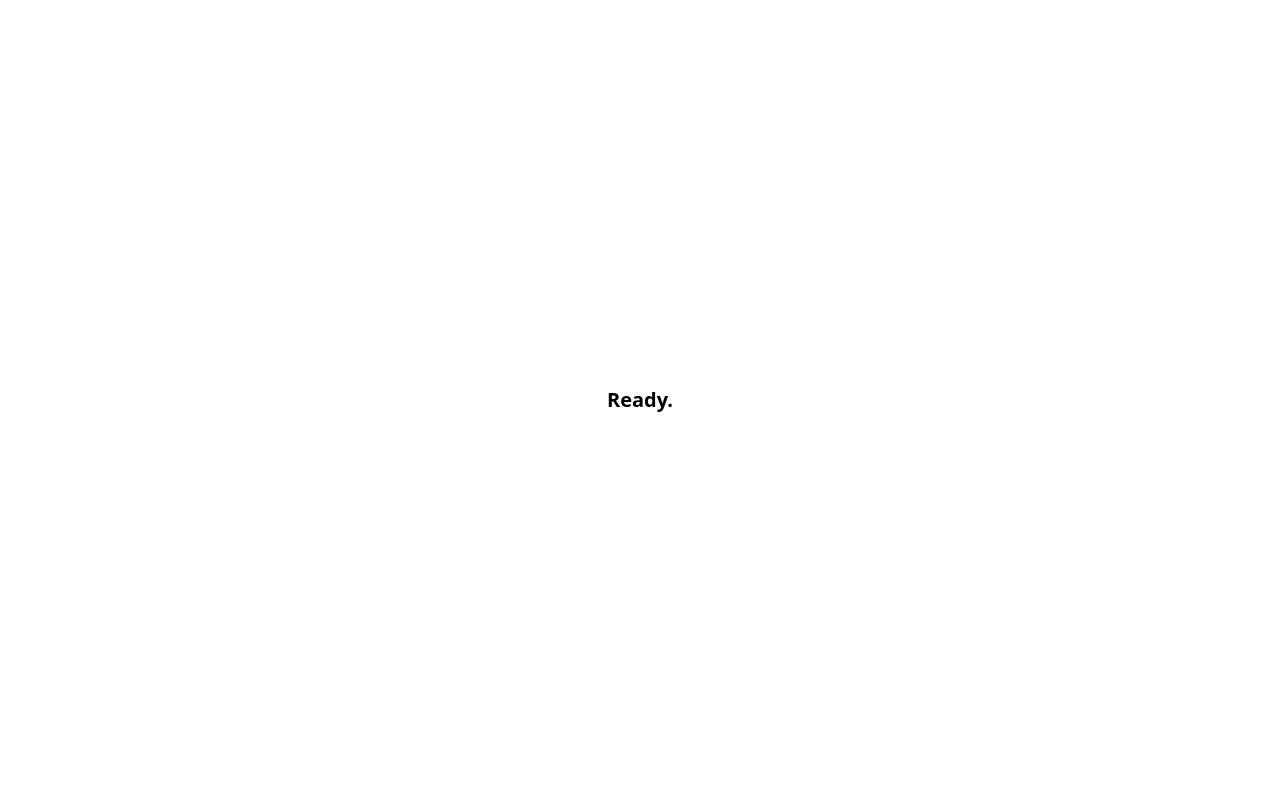
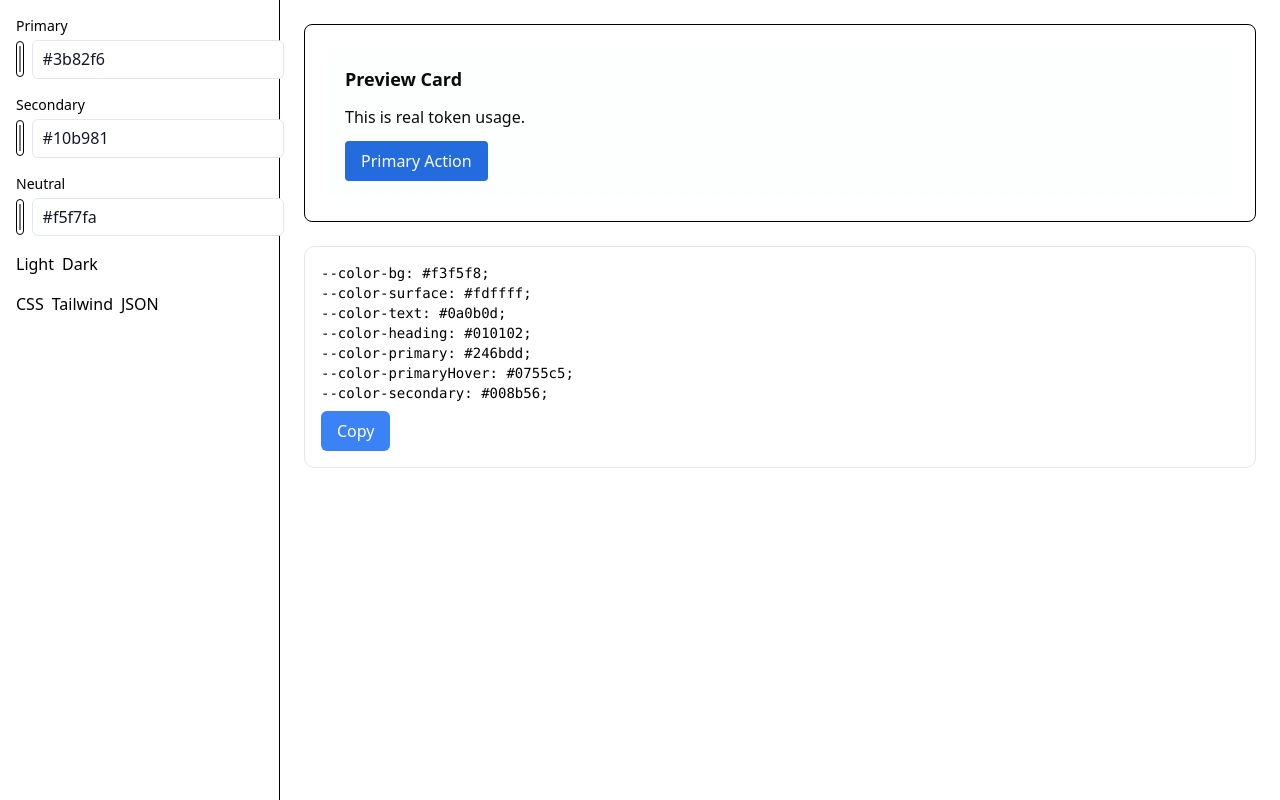
Before and after one commit to codewithshoaib-dev/Semantic-Token-Generator, a React (Vite) app: page / in a window 1280 px wide. Built offline with nearby package versions, Linux system fonts and the light colour scheme.

Commit message:
Created a rough prototype with basic components and functionality

```diff
--- a/src/App.tsx
+++ b/src/App.tsx
@@ -1,8 +1,7 @@
+import { GeneratorPage } from "./pages/generatorPage";
 
 export default function App() {
   return (
-    <div className="min-h-screen flex items-center justify-center">
-      <h1 className="text-xl font-semibold">Ready.</h1>
-    </div>
+    <GeneratorPage />
   );
 }
--- a/src/index.css
+++ b/src/index.css
@@ -1 +1,46 @@
 @import "tailwindcss";
+
+:root {
+  --ui-bg: #f5f7fa;
+  --ui-surface: #ffffff;
+  --ui-border: #e2e8f0;
+  --ui-text: #111827;
+  --ui-muted: #6b7280;
+  --ui-primary: #3b82f6;
+  --ui-radius: 10px;
+  --ui-radius-sm: 6px;
+}
+
+.ui-card {
+  background: var(--ui-surface);
+  border: 1px solid var(--ui-border);
+  border-radius: var(--ui-radius);
+}
+
+.ui-button {
+  background: var(--ui-primary);
+  color: white;
+  border-radius: var(--ui-radius-sm);
+  padding: 0.5rem 1rem;
+}
+
+
+.ui-field {
+  display: flex;
+  flex-direction: column;
+  gap: 0.25rem;
+}
+
+.ui-input {
+  background: var(--ui-surface);
+  border: 1px solid var(--ui-border);
+  border-radius: var(--ui-radius-sm);
+  padding: 0.4rem 0.6rem;
+  color: var(--ui-text);
+}
+
+.ui-input-row {
+  display: flex;
+  gap: 0.5rem;
+  align-items: center;
+}
--- /dev/null
+++ b/src/lib/generateTokens.ts
@@ -0,0 +1,58 @@
+// src/lib/generateTokens.ts
+import * as culori from "culori"
+
+type Inputs = {
+  primary: string
+  secondary?: string
+  neutral: string
+}
+
+// Helper: ensure minimum contrast (4.5:1)
+function enforceContrast(fg: string, bg: string, minRatio = 4.5) {
+  let ratio = culori.wcagContrast(fg, bg)
+  let fgOklch = culori.oklch(fg)
+  const bgOklch = culori.oklch(bg)
+
+  // adjust lightness until contrast is acceptable
+  while (ratio < minRatio) {
+    if (!fgOklch) break
+    fgOklch.l = Math.min(Math.max(fgOklch.l + 0.02, 0), 1) // increment lightness
+    fg = culori.formatHex(culori.oklch(fgOklch))
+    ratio = culori.wcagContrast(fg, bg)
+  }
+  return fg
+}
+
+export function generateTokens({ primary, secondary, neutral }: Inputs) {
+  const p = culori.oklch(primary)
+  const s = secondary ? culori.oklch(secondary) : undefined
+  const n = culori.oklch(neutral)
+
+  function make(l: number, base: any) {
+    return culori.formatHex(culori.oklch({ l, c: base.c, h: base.h }))
+  }
+
+  // Light mode tokens
+  const light = {
+    bg: make(0.97, n),
+    surface: make(1, n),
+    text: enforceContrast(make(0.15, n), make(0.97, n)),
+    heading: enforceContrast(make(0.07, n), make(0.97, n)),
+    primary: make(0.55, p),
+    primaryHover: make(0.48, p),
+    secondary: s ? make(0.55, s) : undefined
+  }
+
+  // Dark mode tokens
+  const dark = {
+    bg: make(0.12, n),
+    surface: make(0.18, n),
+    text: enforceContrast(make(0.95, n), make(0.12, n)),
+    heading: enforceContrast(make(1, n), make(0.12, n)),
+    primary: make(0.65, p),
+    primaryHover: make(0.72, p),
+    secondary: s ? make(0.65, s) : undefined
+  }
+
+  return { light, dark }
+}
--- /dev/null
+++ b/src/pages/ColorInput.tsx
@@ -0,0 +1,43 @@
+type Props = {
+  label: string
+  value: string
+  onChange: (hex: string) => void
+}
+
+export function ColorInput({ label, value, onChange }: Props) {
+  function isValidHex(v: string) {
+    return /^#([0-9A-F]{3}){1,2}$/i.test(v)
+  }
+
+  function handleText(e: React.ChangeEvent<HTMLInputElement>) {
+    const v = e.target.value
+    if (isValidHex(v)) onChange(v)
+  }
+
+  function handlePicker(e: React.ChangeEvent<HTMLInputElement>) {
+    onChange(e.target.value)
+  }
+
+  return (
+    <div className="ui-field">
+      <label className="text-sm font-medium">{label}</label>
+
+      <div className="ui-input-row">
+        <input
+          type="color"
+          value={value}
+          onChange={handlePicker}
+          className="h-9 w-9 border rounded"
+        />
+
+        <input
+          type="text"
+          value={value}
+          onChange={handleText}
+          className="ui-input flex-1"
+          spellCheck={false}
+        />
+      </div>
+    </div>
+  )
+}
--- /dev/null
+++ b/src/pages/PreviewCard.tsx
@@ -0,0 +1,33 @@
+type Props = {
+  tokens: Record<string, string>
+}
+
+export function PreviewCard({ tokens }: Props) {
+  const style = {
+    "--color-bg": tokens.bg,
+    "--color-surface": tokens.surface,
+    "--color-text": tokens.text,
+    "--color-primary": tokens.primary
+  } as React.CSSProperties
+
+  return (
+    <div style={style} className="p-6 rounded-lg border">
+      <div
+        style={{
+          background: "var(--color-surface)",
+          color: "var(--color-text)"
+        }}
+        className="p-4 rounded space-y-3"
+      >
+        <h3 className="text-lg font-semibold">Preview Card</h3>
+        <p>This is real token usage.</p>
+        <button
+          style={{ background: "var(--color-primary)", color: "white" }}
+          className="px-4 py-2 rounded"
+        >
+          Primary Action
+        </button>
+      </div>
+    </div>
+  )
+}
--- /dev/null
+++ b/src/pages/TokenOutput.tsx
@@ -0,0 +1,37 @@
+export function TokenOutput({
+  tokens,
+  format
+}: {
+  tokens: Record<string, string>
+  format: string
+}) {
+  let output = ""
+
+  if (format === "css") {
+    output = Object.entries(tokens)
+      .map(([k, v]) => `--color-${k}: ${v};`)
+      .join("\n")
+  }
+
+  if (format === "json") {
+    output = JSON.stringify(tokens, null, 2)
+  }
+
+  if (format === "tailwind") {
+    output = Object.entries(tokens)
+      .map(([k]) => `${k}: "var(--color-${k})"`)
+      .join(",\n")
+  }
+
+  return (
+    <div className="ui-card p-4">
+      <pre className="text-sm whitespace-pre-wrap">{output}</pre>
+      <button
+        className="ui-button mt-2"
+        onClick={() => navigator.clipboard.writeText(output)}
+      >
+        Copy
+      </button>
+    </div>
+  )
+}
--- /dev/null
+++ b/src/pages/generatorPage.tsx
@@ -0,0 +1,45 @@
+import { useState, useMemo } from "react";
+import { generateTokens } from "@lib/generateTokens";
+import { ColorInput } from "./ColorInput";
+import { PreviewCard } from "./PreviewCard";
+import { TokenOutput } from "./TokenOutput";
+
+
+export function GeneratorPage() {
+  const [primary, setPrimary] = useState("#3b82f6");
+  const [secondary, setSecondary] = useState("#10b981");
+  const [neutral, setNeutral] = useState("#f5f7fa");
+  const [mode, setMode] = useState<"light" | "dark">("light");
+  const [format, setFormat] = useState<"css" | "tailwind" | "json">("css");
+
+  const tokens = useMemo(
+    () => generateTokens({ primary, secondary, neutral }),
+    [primary, secondary, neutral]
+  );
+
+  return (
+    <div className="grid grid-cols-[280px_1fr] h-screen">
+      <aside className="p-4 space-y-4 border-r">
+        <ColorInput label="Primary" value={primary} onChange={setPrimary} />
+        <ColorInput label="Secondary" value={secondary} onChange={setSecondary} />
+        <ColorInput label="Neutral" value={neutral} onChange={setNeutral} />
+
+        <div className="flex gap-2">
+          <button onClick={() => setMode("light")}>Light</button>
+          <button onClick={() => setMode("dark")}>Dark</button>
+        </div>
+
+        <div className="flex gap-2">
+          <button onClick={() => setFormat("css")}>CSS</button>
+          <button onClick={() => setFormat("tailwind")}>Tailwind</button>
+          <button onClick={() => setFormat("json")}>JSON</button>
+        </div>
+      </aside>
+
+      <main className="p-6 space-y-6">
+        <PreviewCard tokens={tokens[mode]} />
+        <TokenOutput tokens={tokens[mode]} format={format} />
+      </main>
+    </div>
+  );
+}
```
Also changed, not shown: package.json (+2 -6 lines), 1 other file (tests, documents, lock files or other folders).
